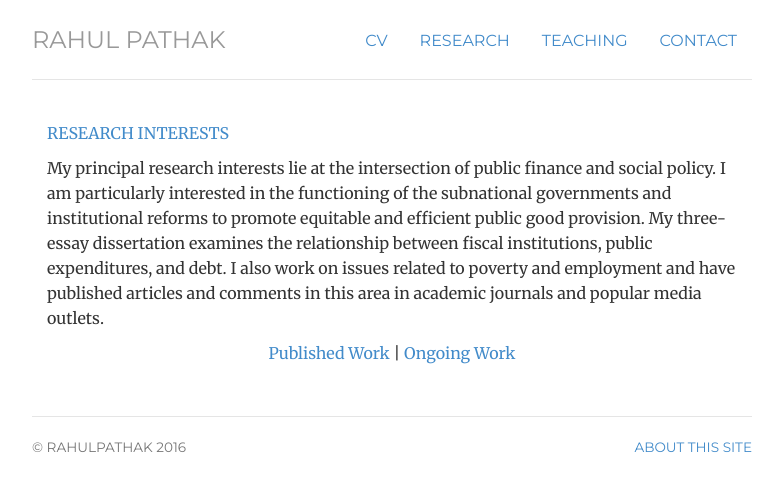
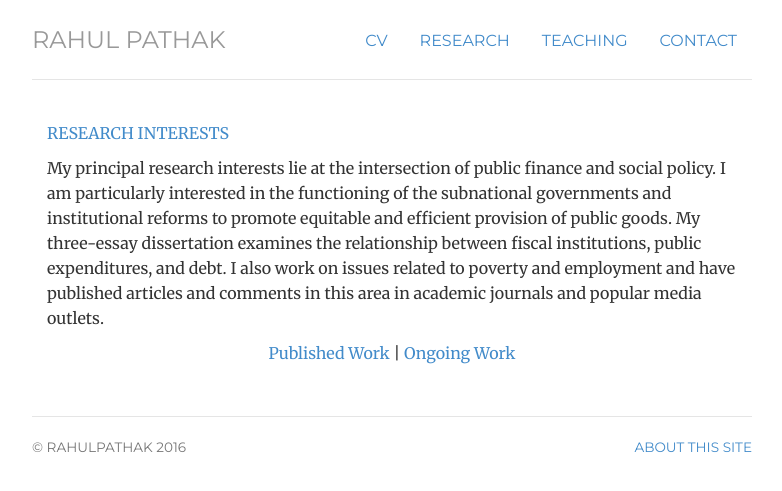
Before and after one commit to pathak-rahul/pathak-rahul.github.io, a Jekyll site: the page built from research/index.html, in a window 1280 px wide. Shown: the top 491 px of the page, without its empty margins (248-1030 px from the left). Built offline with Jekyll 4.4.1, drawn with Linux system fonts in a browser that asks for light colours.

Commit message:
Update index.html

```diff
--- a/research/index.html
+++ b/research/index.html
@@ -16,7 +16,7 @@
 	</div>
 
 	<div itemscope itemtype="http://data-vocabulary.org/Person" class="col-sm-12">
-<p class-"lead"> My principal research interests lie at the intersection of public finance and social policy. I am particularly interested in the functioning of the subnational governments and institutional reforms to promote equitable and efficient public good provision. My three-essay dissertation examines the relationship between fiscal institutions, public expenditures, and debt. I also work on issues related to poverty and employment and have published articles and comments in this area in academic journals and popular media outlets.
+<p class-"lead"> My principal research interests lie at the intersection of public finance and social policy. I am particularly interested in the functioning of the subnational governments and institutional reforms to promote equitable and efficient provision of public goods. My three-essay dissertation examines the relationship between fiscal institutions, public expenditures, and debt. I also work on issues related to poverty and employment and have published articles and comments in this area in academic journals and popular media outlets.
 
  <p class="text-center"> <a href="/publications"> Published Work</a> | <a href="/ongoing"> Ongoing Work</a></a> </p>
 
```
